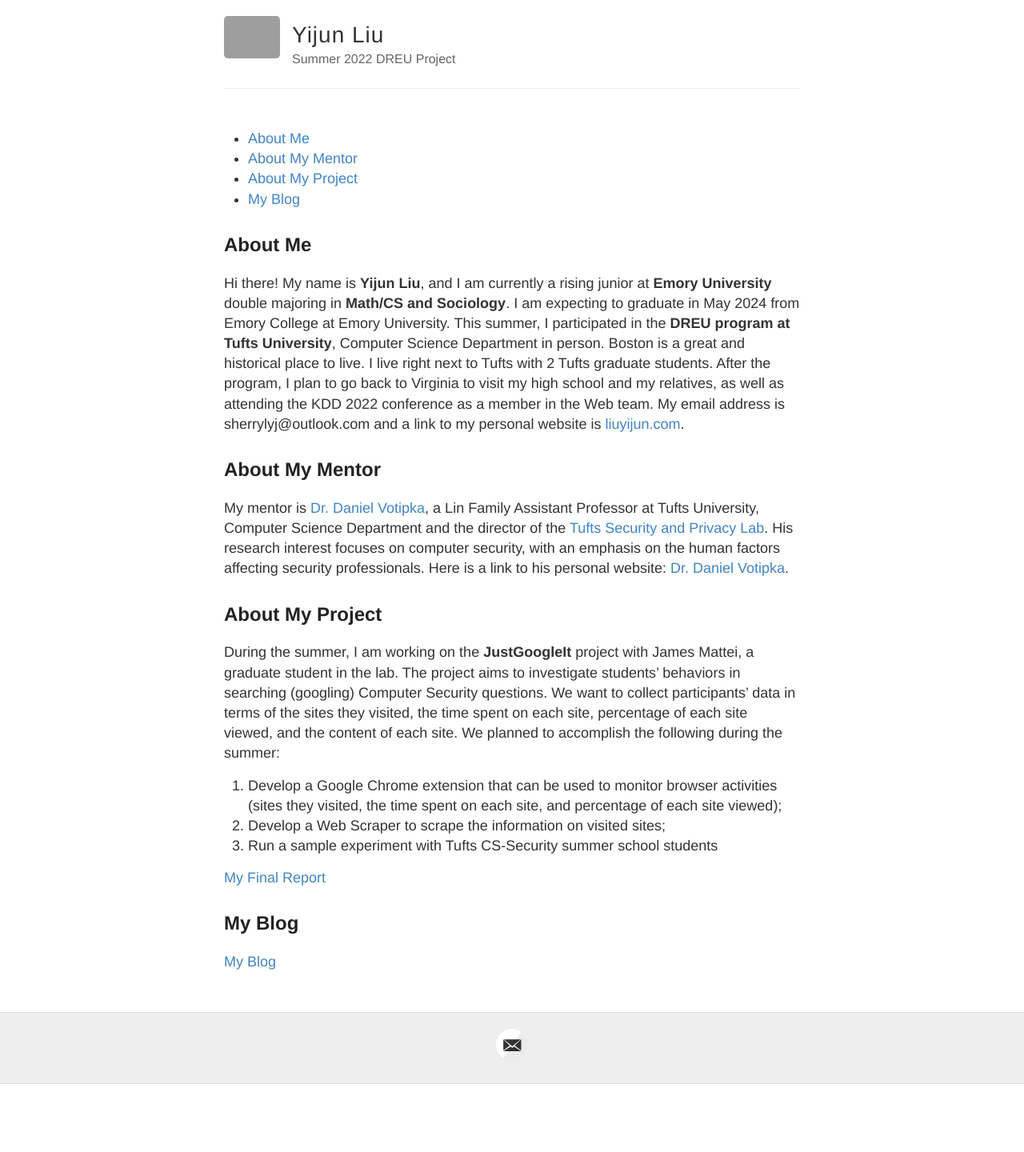
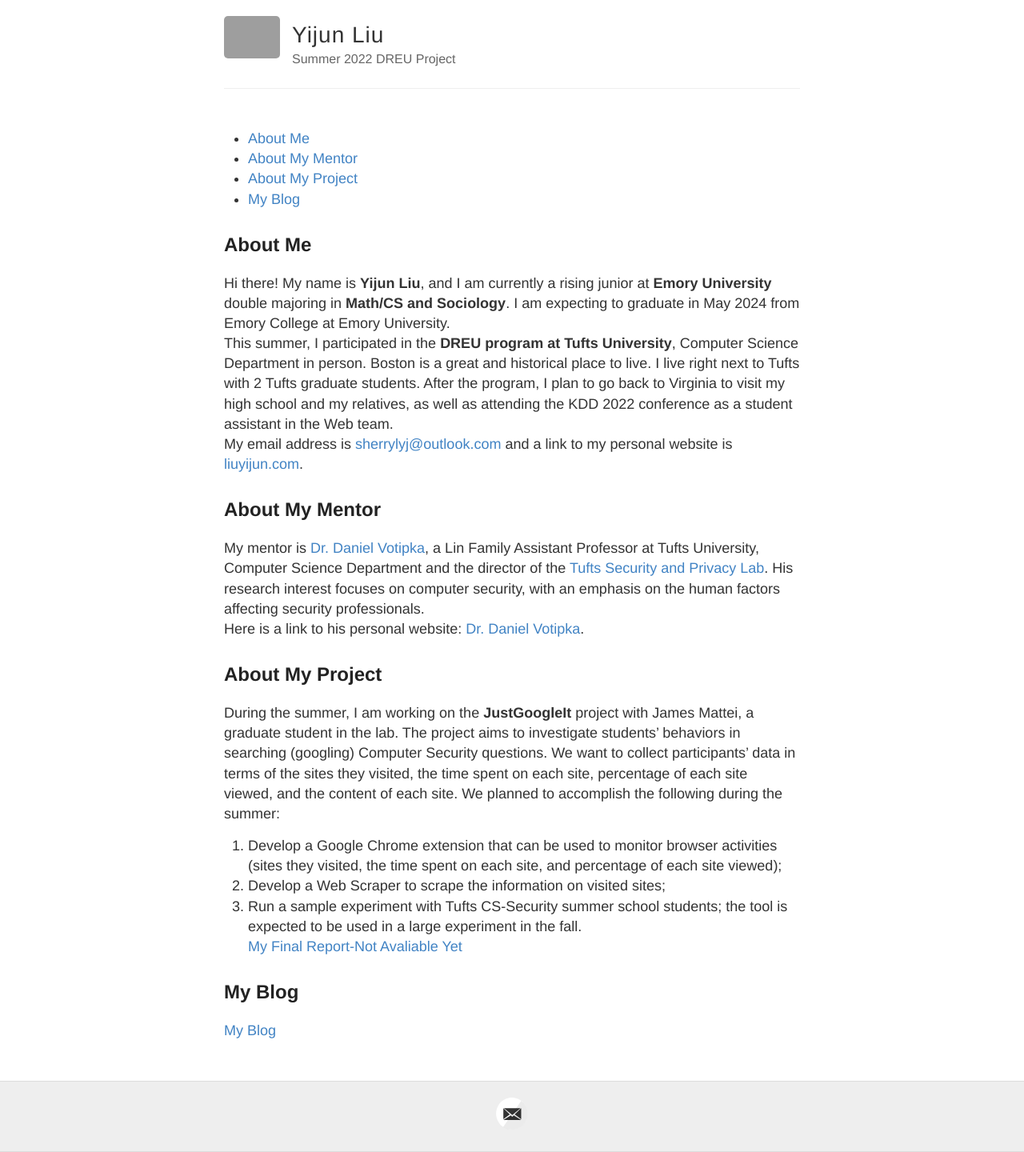
Before and after one commit to isSherrrrry/dreu, a Jekyll site: the page built from index.md, in a window 1280 px wide. Shown: the whole page at 80% size. Built offline with Jekyll 4.4.1, drawn with Linux system fonts in a browser that asks for light colours; before the commit the page ends 1355 px from its top, so only the background shows below that; grey boxes are pictures that could not be loaded.

Commit message:
Update index.md

```diff
--- a/index.md
+++ b/index.md
@@ -9,8 +9,8 @@ title: Summer 2020 DREU Project Site
 ## About Me
 
 Hi there! My name is **Yijun Liu**, and I am currently a rising junior at **Emory University** double majoring in **Math/CS and Sociology**. I am expecting to graduate in May 2024 from Emory College at Emory University.
-This summer, I participated in the **DREU program at Tufts University**, Computer Science Department in person. Boston is a great and historical place to live. I live right next to Tufts with 2 Tufts graduate students. After the program, I plan to go back to Virginia to visit my high school and my relatives, as well as attending the KDD 2022 conference as a member in the Web team.
-My email address is sherrylyj@outlook.com and a link to my personal website is [liuyijun.com](liuyijun.com).
+This summer, I participated in the **DREU program at Tufts University**, Computer Science Department in person. Boston is a great and historical place to live. I live right next to Tufts with 2 Tufts graduate students. After the program, I plan to go back to Virginia to visit my high school and my relatives, as well as attending the KDD 2022 conference as a student assistant in the Web team.
+My email address is <sherrylyj@outlook.com> and a link to my personal website is [liuyijun.com](liuyijun.com).
 
 ## About My Mentor
 
@@ -22,9 +22,8 @@ Here is a link to his personal website: [Dr. Daniel Votipka]( https://www.eecs.t
 During the summer, I am working on the **JustGoogleIt** project with James Mattei, a graduate student in the lab. The project aims to investigate students’ behaviors in searching (googling) Computer Security questions. We want to collect participants' data in terms of the sites they visited, the time spent on each site, percentage of each site viewed, and the content of each site. We planned to accomplish the following during the summer:
 1. Develop a Google Chrome extension that can be used to monitor browser activities (sites they visited, the time spent on each site, and percentage of each site viewed);
 2. Develop a Web Scraper to scrape the information on visited sites;
-3. Run a sample experiment with Tufts CS-Security summer school students
-
-[My Final Report](files/finalreport.pdf)
+3. Run a sample experiment with Tufts CS-Security summer school students; the tool is expected to be used in a large experiment in the fall.
+[My Final Report-Not Avaliable Yet](files/finalreport.pdf)
 
 ## My Blog
 
```
